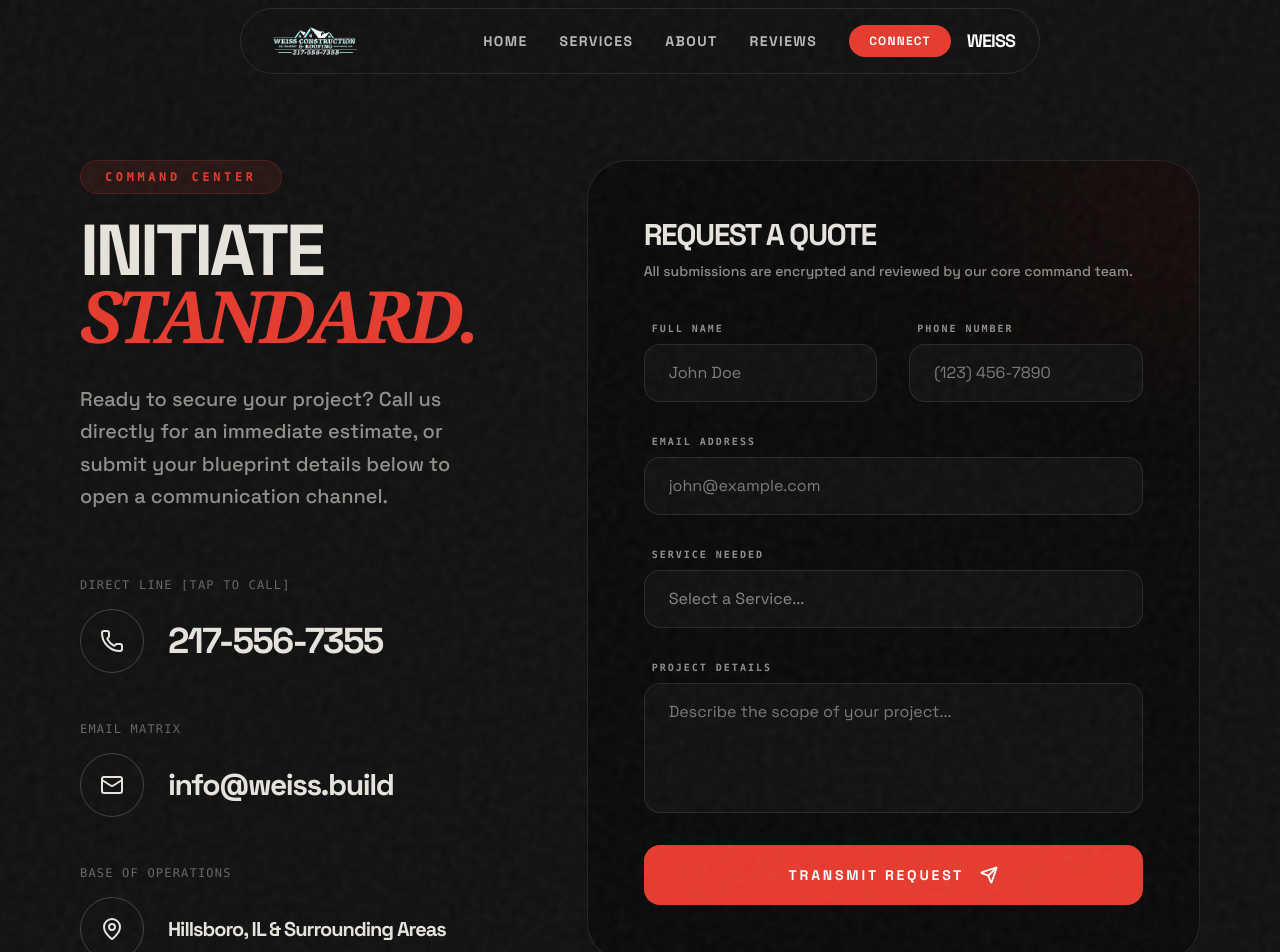
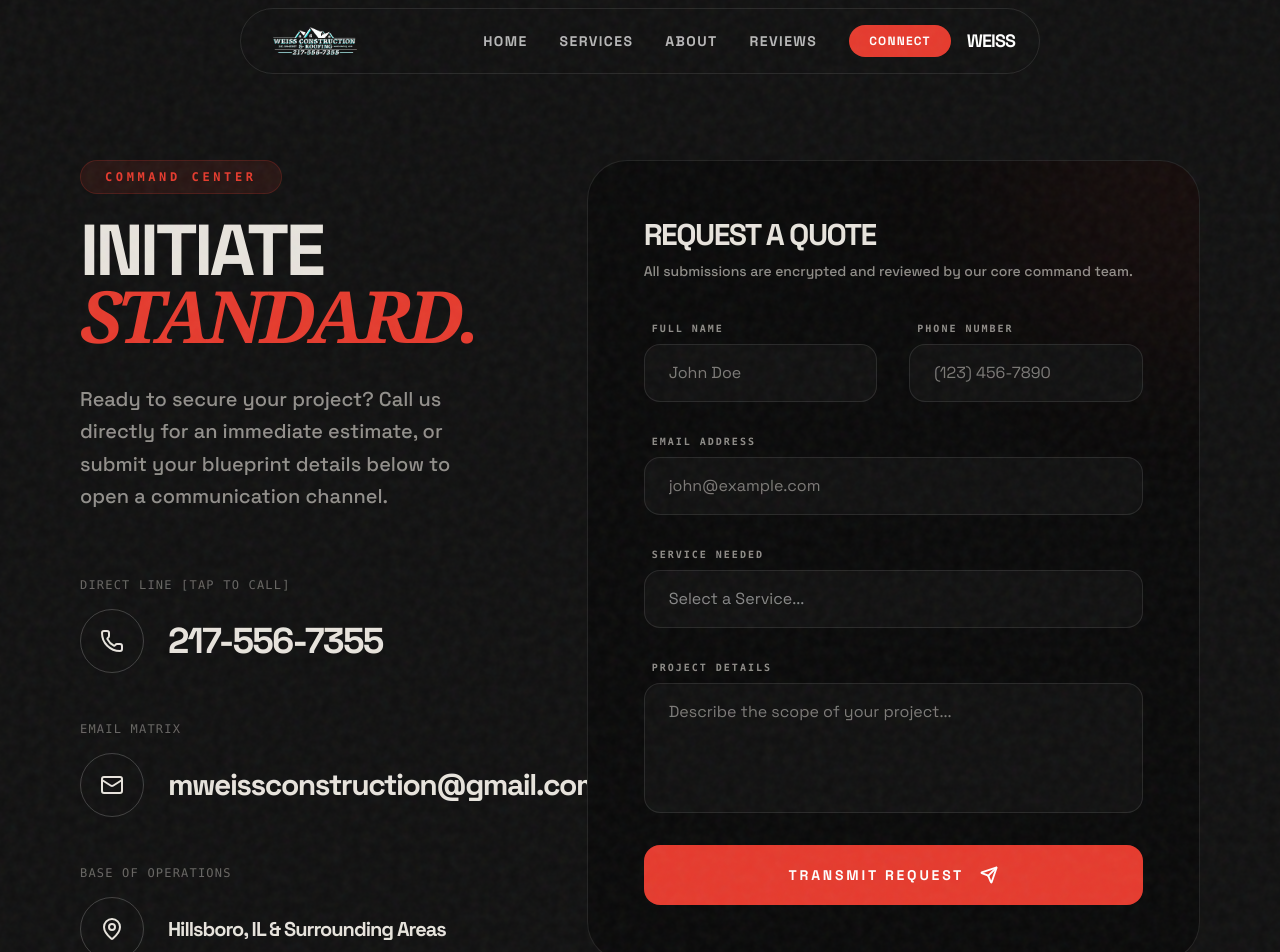
Before and after one commit to Zeeke11/weissconstruction, a React (Vite) app: page /contact in a window 1280 px wide. Shown: the top 952 px of the page. Built offline with nearby package versions, Linux system fonts and the light colour scheme.

Commit message:
new email

```diff
--- a/src/pages/Contact.jsx
+++ b/src/pages/Contact.jsx
@@ -131,11 +131,11 @@ const Contact = () => {
 
             <div>
               <p className="font-mono text-xs uppercase tracking-widest opacity-40 mb-4">Email Matrix</p>
-              <a href="mailto:info@weissconstruction.com" className="group flex items-center gap-6 hover:text-[#E63B2E] transition-colors cursor-pointer w-fit">
+              <a href="mailto:mweissconstruction@gmail.com" className="group flex items-center gap-6 hover:text-[#E63B2E] transition-colors cursor-pointer w-fit">
                 <div className="w-16 h-16 rounded-full border border-white/20 flex items-center justify-center group-hover:border-[#E63B2E] group-hover:bg-[#E63B2E]/10 transition-all">
                   <Mail className="w-6 h-6" />
                 </div>
-                <span className="text-2xl md:text-3xl font-bold tracking-tighter">info@weiss.build</span>
+                <span className="text-2xl md:text-3xl font-bold tracking-tighter">mweissconstruction@gmail.com</span>
               </a>
             </div>
 
```
